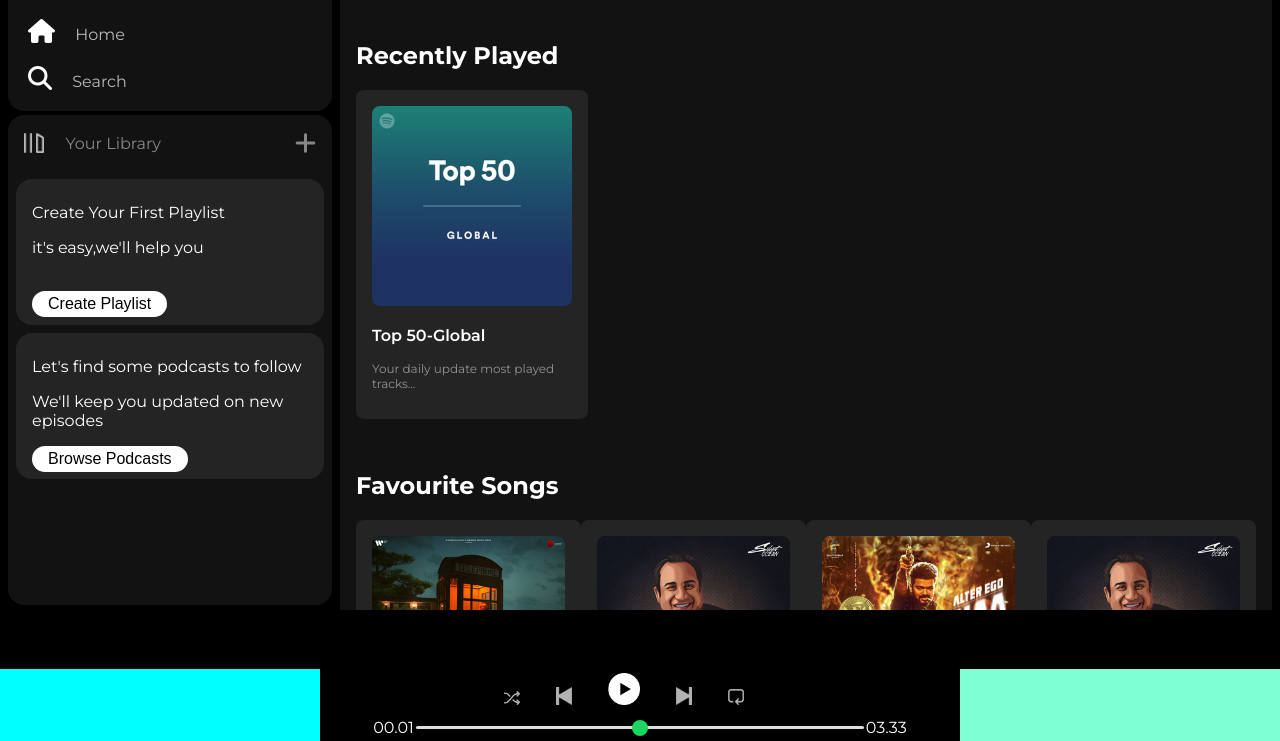
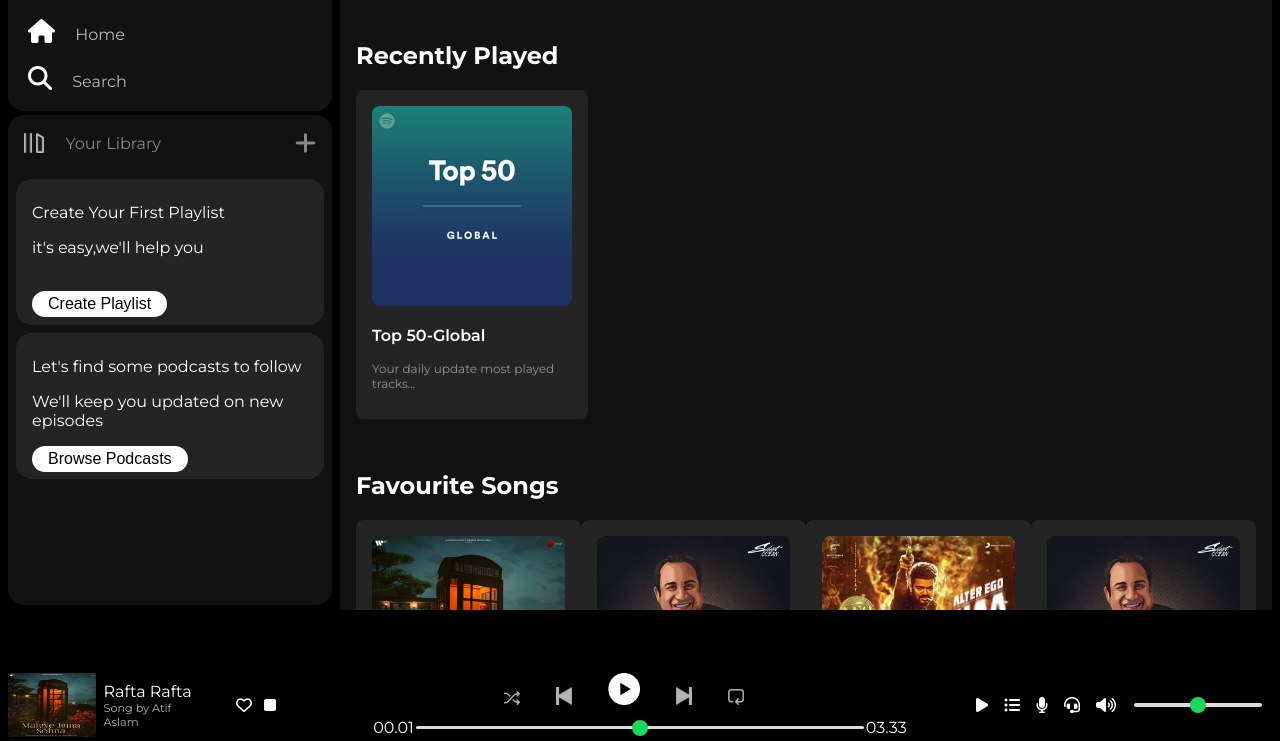
Before and after one commit to SkSelim-Git/Spotify, a plain HTML site: page index.html in a window 1280 px wide. Shown: the part 59-800 px from the top of the page. Drawn offline with Linux system fonts and the light colour scheme; a web font is replaced by a local one.

Commit message:
add all function

```diff
--- a/index.html
+++ b/index.html
@@ -190,7 +190,17 @@
         <!-- Music-Player -->
         <div class="music-player">
             <div class="music-album">
-
+                <div class="album-card">
+                    <img src="./Documents/card2img.jpeg">
+                    <div class="album-info">
+                        <p class="album-tittle">Rafta Rafta</p>
+                        <p class="album-tittle-info">Song by Atif Aslam</p>
+                    </div>
+                </div>
+                <div class="album-icon">
+                    <i class="fa-regular fa-heart"></i>
+                    <i class="fa-solid fa-stop"></i>
+                </div>
             </div>
             <div class="music-playbutton">
                 <div class="player-controls">
@@ -207,7 +217,12 @@
                 </div>
             </div>
             <div class="music-controls">
-
+                <i class="fa-solid fa-play"></i>
+                <i class="fa-solid fa-list-ul"></i>
+                <i class="fa-solid fa-microphone"></i>
+                <i class="fa-solid fa-headset"></i>
+                <i class="fa-solid fa-volume-high"></i>
+                <input type="range" min="0" max="100" step="1" class="sound-bar">
             </div>
         </div>
     </div>
--- a/style.css
+++ b/style.css
@@ -170,7 +170,41 @@ a{
 }
 .music-album{
     width: 25%;
-    background-color: aqua;
+    background-color: #000000;
+    display: flex;
+    justify-content: space-between;
+    align-items: center;
+}
+.album-card{
+    height: 100%;
+    width: 60%;
+    display: flex;
+    justify-content: center;
+    align-items: center;
+    margin-left: 0.5rem;
+}
+.album-card img{
+    height: 90%;
+    width: 50%;
+    margin-right: 0.5rem;
+}
+.album-info p {
+    padding: 0;
+    margin: 0;
+}
+.album-tittle{
+    font-size: 1rem;
+}
+.album-tittle-info{
+    font-size: 0.7rem;
+    opacity: 0.7;
+}
+.album-icon{
+    width: 20%;
+    display: flex;
+    flex-direction: row;
+    justify-content: space-evenly;
+    margin-right: 2rem;
 }
 .music-playbutton{
     width: 50%;
@@ -218,5 +252,28 @@ a{
 }
 .music-controls{
     width: 25%;
-    background-color: aquamarine;
+    background-color: #000000;
+    display: flex;
+    flex-direction: row;
+    justify-content: space-evenly;
+    align-items: center;
 }
+.sound-bar{
+    width: 40%;
+    appearance: none;
+    background-color: transparent;
+    cursor: pointer;
+}
+.sound-bar::-webkit-slider-runnable-track{
+    background-color: #ddd;
+    height: 0.2rem;
+    border-radius: 100px;
+}
+.sound-bar::-webkit-slider-thumb{
+    appearance: none;
+    height: 1rem;
+    width: 1rem;
+    border-radius: 50%;
+    background-color: #1bd760;
+    margin-top: -6px;
+}
```
